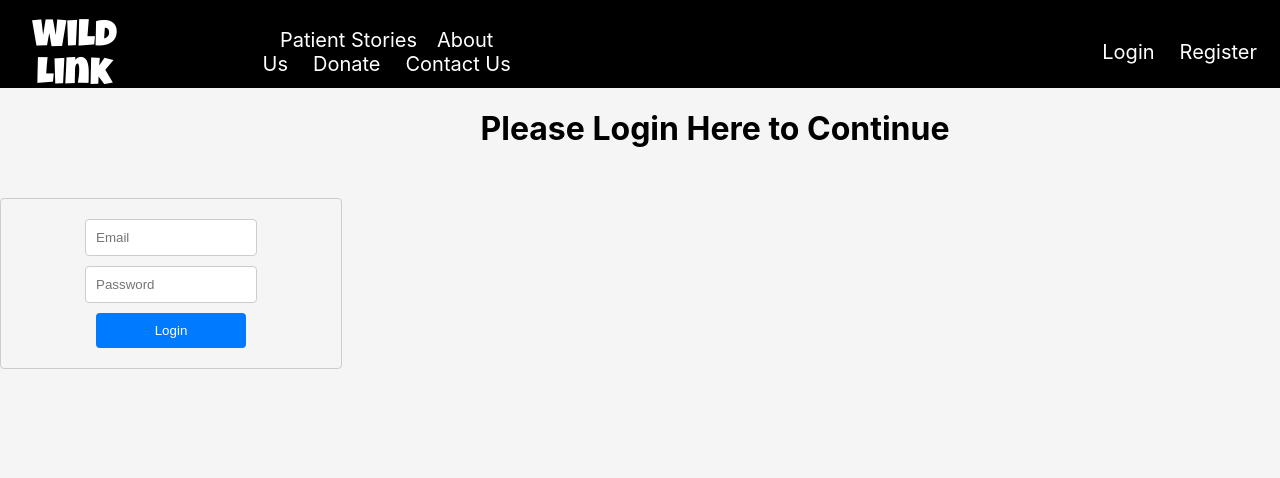
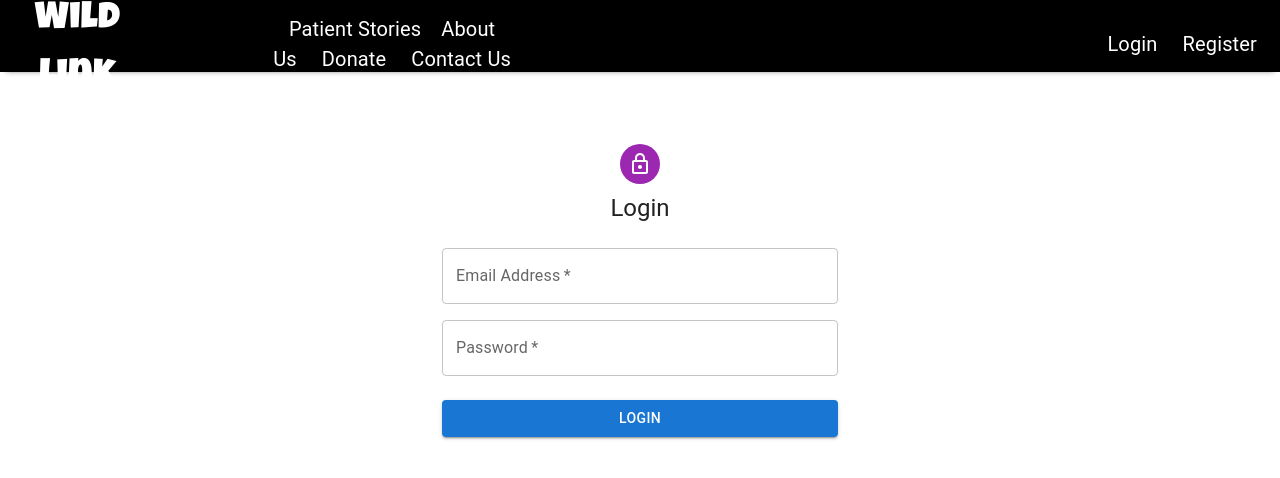
Before and after one commit to pformb/wild-link, a React (Create React App) app in the folder frontend/: page /login in a window 1280 px wide. Shown: the top 478 px of the page. Built offline with nearby package versions, Linux system fonts and the light colour scheme.

Commit message:
ADD MUI styling to the Login page, works

```diff
--- a/frontend/src/components/LoginPage.jsx
+++ b/frontend/src/components/LoginPage.jsx
@@ -1,29 +1,38 @@
-import React, { useState } from 'react';
-import  '../styles/LoginPage.scss';
+
+
+import * as React from 'react';
+import Avatar from '@mui/material/Avatar';
+import Button from '@mui/material/Button';
+import CssBaseline from '@mui/material/CssBaseline';
+import TextField from '@mui/material/TextField';
+import Grid from '@mui/material/Grid';
+import Box from '@mui/material/Box';
+import LockOutlinedIcon from '@mui/icons-material/LockOutlined';
+import Typography from '@mui/material/Typography';
+import Container from '@mui/material/Container';
+import { createTheme, ThemeProvider } from '@mui/material/styles';
 import { useNavigate } from 'react-router-dom';
 
+const defaultTheme = createTheme();
+
 const LoginPage = ({ setLoggedIn, setUserType, orgId, setOrgId }) => {
-
-//redirect url
   const navigate = useNavigate();
 
-  //manage user data in state
-  const [email, setEmail] = useState('');
-  const [password, setPassword] = useState('');
+  const [email, setEmail] = React.useState('');
+  const [password, setPassword] = React.useState('');
 
-  //form submission
-  const handleSubmit =  async(e) => {
-    e.preventDefault();
+  const handleSubmit = async (event) => {
+    event.preventDefault();
 
-    const loginData = {email, password};
+    const loginData = { email, password };
 
     try {
       const response = await fetch('http://localhost:3001/api/login', {
         method: 'POST',
         headers: {
-          'Content-Type': 'application/json'
+          'Content-Type': 'application/json',
         },
-        body: JSON.stringify(loginData)
+        body: JSON.stringify(loginData),
       });
 
       if (!response.ok) {
@@ -31,63 +40,179 @@
         throw new Error('Invalid email or password');
       }
 
-// Check if the response is JSON
-const contentType = response.headers.get('content-type');
-if (contentType && contentType.indexOf('application/json') !== -1) {
       const data = await response.json();
       console.log('Received:', data);
       if (data.success) {
-    // Login successful
         setLoggedIn(true);
         setUserType(data.userType);
         if (data.userType === 'organization') {
-        setOrgId(data.orgId); // Set orgId here
+          setOrgId(data.orgId);
         }
         alert(`Welcome back, ${data.first_name}!`);
         navigate('/home');
       } else {
-    // Login failed
         alert(data.message);
-  }
-} else {
-  const data = await response.text();
-  console.log('Received:', data);
-  alert(data);
-  navigate('/home');
       }
     } catch (error) {
       console.error('Error:', error);
       alert('Invalid email or password');
     }
   };
+
   return (
-    <div className="login-page">
-        <div className="login-page__content">
-          <h1>Please Login Here to Continue</h1>
-          </div>
-           <div className="login-form">
-              <form onSubmit={handleSubmit}>
-                <input
-                type="text"
-                placeholder="Email"
+    <ThemeProvider theme={defaultTheme}>
+      <Container component="main" maxWidth="xs">
+        <CssBaseline />
+        <Box
+          sx={{
+            marginTop: 8,
+            display: 'flex',
+            flexDirection: 'column',
+            alignItems: 'center',
+          }}
+        >
+          <Avatar sx={{ m: 1, bgcolor: 'secondary.main' }}>
+            <LockOutlinedIcon />
+          </Avatar>
+          <Typography component="h1" variant="h5">
+            Login
+          </Typography>
+          <Box component="form" noValidate onSubmit={handleSubmit} sx={{ mt: 3 }}>
+            <Grid container spacing={2}>
+              <Grid item xs={12}>
+                <TextField
+                  required
+                  fullWidth
+                  id="email"
+                  label="Email Address"
+                  name="email"
+                  autoComplete="email"
                   value={email}
                   onChange={e => setEmail(e.target.value)}
-                id="email"
-                name="email"
                 />
-                <input
+              </Grid>
+              <Grid item xs={12}>
+                <TextField
+                  required
+                  fullWidth
+                  name="password"
+                  label="Password"
                   type="password"
-                placeholder="Password"
+                  id="password"
+                  autoComplete="current-password"
                   value={password}
                   onChange={e => setPassword(e.target.value)}
-                id="password"
-                name="password"
                 />
-                <button type="submit">Login</button>
-            </form>
-          </div>
-    </div>
+              </Grid>
+            </Grid>
+            <Button
+              type="submit"
+              fullWidth
+              variant="contained"
+              sx={{ mt: 3, mb: 2 }}
+            >
+              Login
+            </Button>
+          </Box>
+        </Box>
+      </Container>
+    </ThemeProvider>
   );
 }
 
 export default LoginPage;
+
+
+// import React, { useState } from 'react';
+// import  '../styles/LoginPage.scss';
+// import { useNavigate } from 'react-router-dom';
+
+// const LoginPage = ({ setLoggedIn, setUserType, orgId, setOrgId }) => {
+
+// //redirect url
+// const navigate = useNavigate();
+
+//   //manage user data in state
+//   const [email, setEmail] = useState('');
+//   const [password, setPassword] = useState('');
+
+//   //form submission
+//   const handleSubmit =  async(e) => {
+//     e.preventDefault();
+
+//     const loginData = {email, password};
+
+//     try {
+//       const response = await fetch('http://localhost:3001/api/login', {
+//         method: 'POST',
+//         headers: {
+//           'Content-Type': 'application/json'
+//         },
+//         body: JSON.stringify(loginData)
+//       });
+
+//       if (!response.ok) {
+//         console.log('Response not OK:', response);
+//         throw new Error('Invalid email or password');
+//       }
+
+// // Check if the response is JSON
+// const contentType = response.headers.get('content-type');
+// if (contentType && contentType.indexOf('application/json') !== -1) {
+//   const data = await response.json();
+//   console.log('Received:', data);
+//   if (data.success) {
+//     // Login successful
+//     setLoggedIn(true);
+//     setUserType(data.userType);
+//       if (data.userType === 'organization') {
+//         setOrgId(data.orgId); // Set orgId here
+//       }
+//     alert(`Welcome back, ${data.first_name}!`);
+//     navigate('/home');
+//   } else {
+//     // Login failed
+//     alert(data.message);
+//   }
+// } else {
+//   const data = await response.text();
+//   console.log('Received:', data);
+//   alert(data);
+//   navigate('/home');
+// }
+// } catch (error) {
+// console.error('Error:', error);
+// alert('Invalid email or password');
+// }
+// };
+//   return (
+//     <div className="login-page">
+//         <div className="login-page__content">
+//           <h1>Please Login Here to Continue</h1>
+//           </div>
+//            <div className="login-form">
+//               <form onSubmit={handleSubmit}>
+//                 <input
+//                 type="text"
+//                 placeholder="Email"
+//                 value={email}
+//                 onChange={e => setEmail(e.target.value)}
+//                 id="email"
+//                 name="email"
+//                   />
+//                 <input
+//                 type="password"
+//                 placeholder="Password"
+//                 value={password}
+//                 onChange={e => setPassword(e.target.value)}
+//                 id="password"
+//                 name="password"
+//                 />
+//                 <button type="submit">Login</button>
+//             </form>
+//           </div>
+//     </div>
+//   );
+// }
+
+// export default LoginPage;
--- a/frontend/src/components/RegistrationPage.jsx
+++ b/frontend/src/components/RegistrationPage.jsx
@@ -170,6 +170,8 @@
 
 export default RegistrationPage;
 
+//Old Css styling
+
 // import React, { useState } from 'react';
 // import  '../styles/RegistrationPage.scss';
 // import { useNavigate } from 'react-router-dom';
```
Lines whose indentation alone changed are shown as unchanged.
